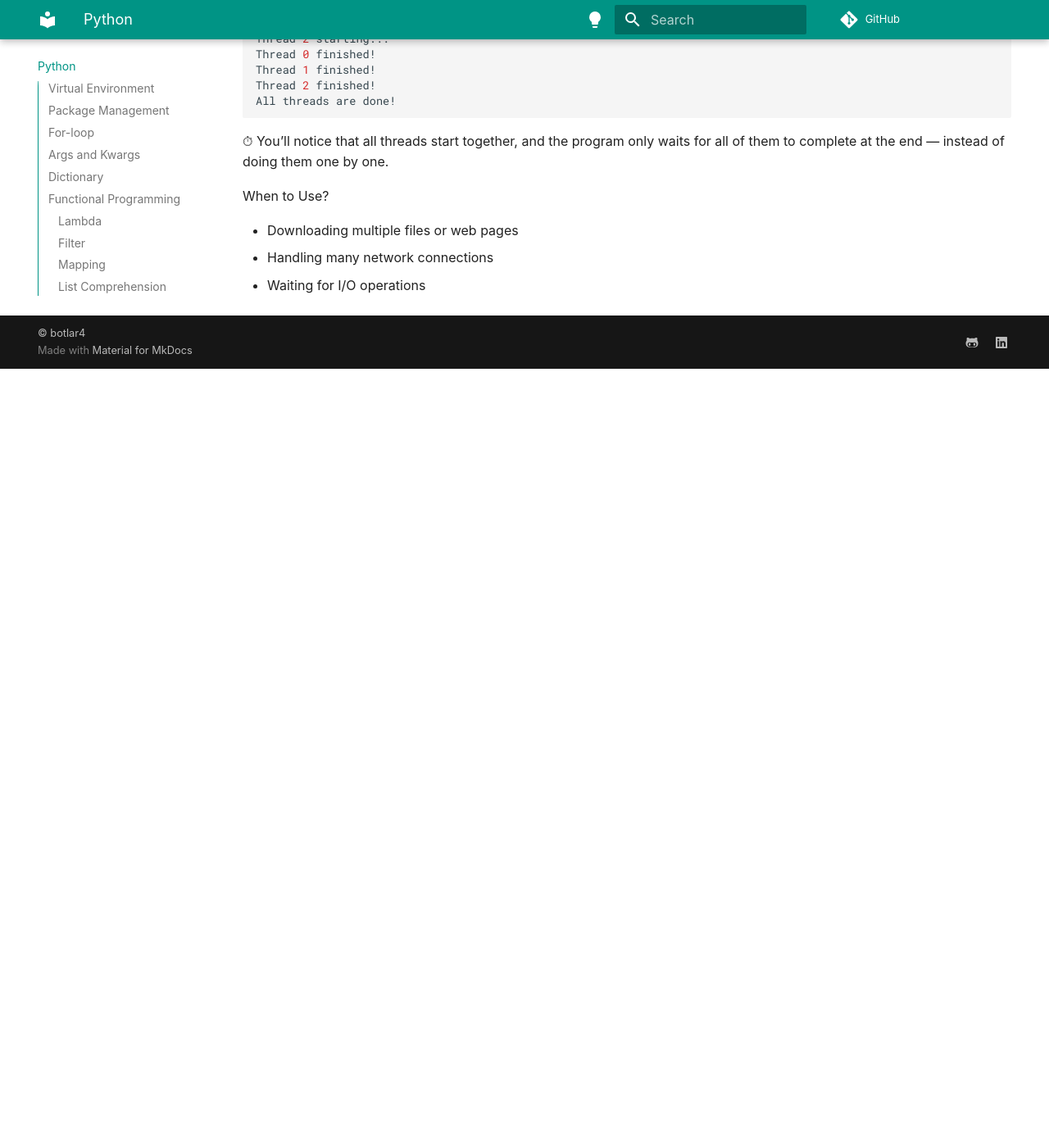
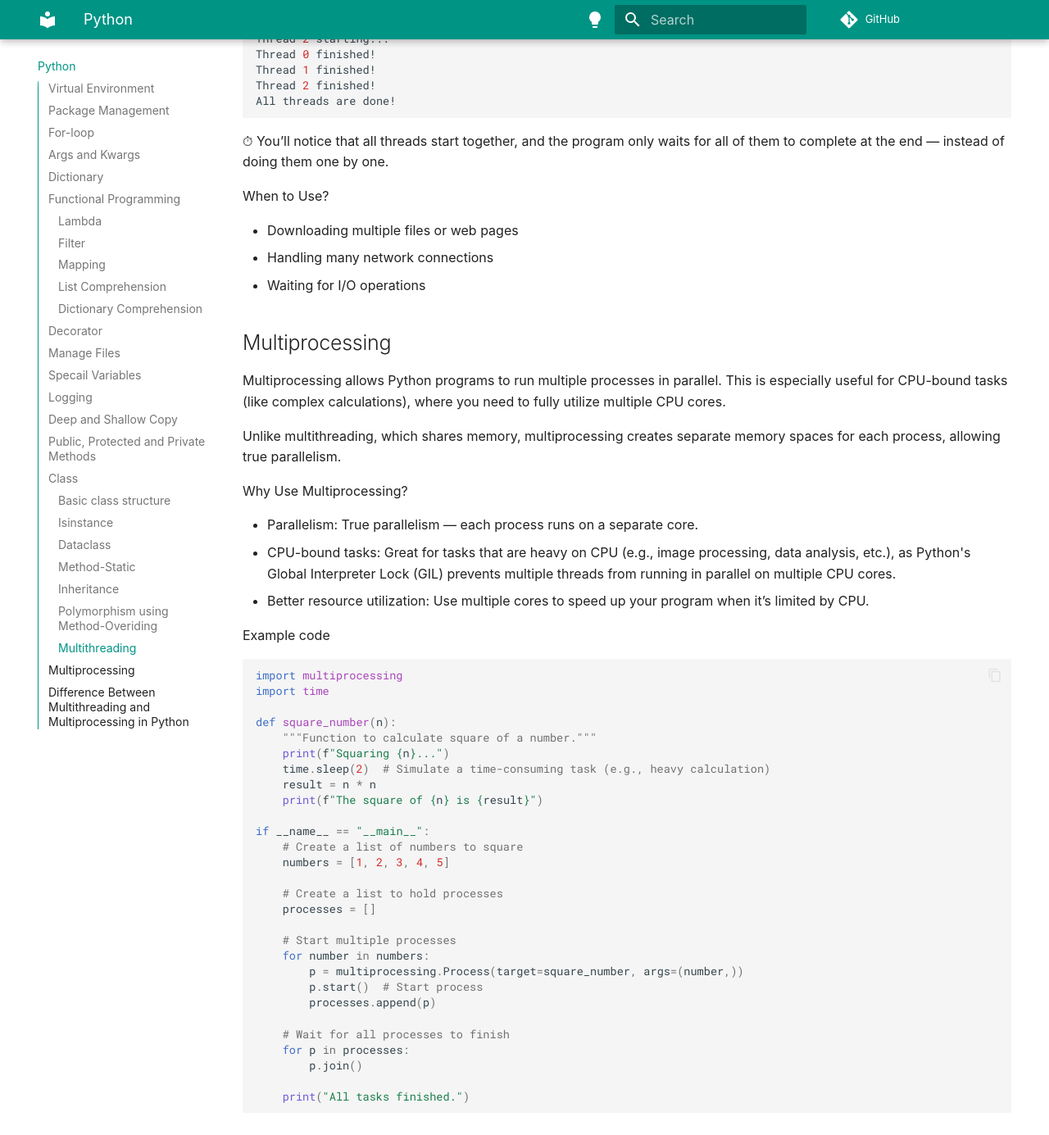
Before and after one commit to botlaram/docs, an MkDocs documentation site: the page built from docs/python.md, in a window 1280 px wide and 1400 px high, scrolled down 15436 px. Shown: the top 1385 px of the window at 82% size. Built offline with MkDocs 1.6.1 and Material for MkDocs 9.7.7, drawn with Linux system fonts in a browser that asks for light colours; some web fonts are replaced; before the commit the page ends 15886 px from its top, so only the background shows below that; some of the changed text lies outside the part shown.

Commit message:
Expand Python documentation on multiprocessing
Added sections on multiprocessing and its differences with multithreading in Python.

````diff
--- a/docs/python.md
+++ b/docs/python.md
@@ -740,3 +740,67 @@
 - Downloading multiple files or web pages
 - Handling many network connections
 - Waiting for I/O operations
+
+## Multiprocessing
+
+Multiprocessing allows Python programs to run multiple processes in parallel. This is especially useful for CPU-bound tasks (like complex calculations), where you need to fully utilize multiple CPU cores.
+
+Unlike multithreading, which shares memory, multiprocessing creates separate memory spaces for each process, allowing true parallelism.
+
+Why Use Multiprocessing?
+
+- Parallelism: True parallelism — each process runs on a separate core.
+- CPU-bound tasks: Great for tasks that are heavy on CPU (e.g., image processing, data analysis, etc.), as Python's Global Interpreter Lock (GIL) prevents multiple threads from running in parallel on multiple CPU cores.
+- Better resource utilization: Use multiple cores to speed up your program when it’s limited by CPU.
+
+Example code
+
+```python
+import multiprocessing
+import time
+
+def square_number(n):
+    """Function to calculate square of a number."""
+    print(f"Squaring {n}...")
+    time.sleep(2)  # Simulate a time-consuming task (e.g., heavy calculation)
+    result = n * n
+    print(f"The square of {n} is {result}")
+
+if __name__ == "__main__":
+    # Create a list of numbers to square
+    numbers = [1, 2, 3, 4, 5]
+
+    # Create a list to hold processes
+    processes = []
+
+    # Start multiple processes
+    for number in numbers:
+        p = multiprocessing.Process(target=square_number, args=(number,))
+        p.start()  # Start process
+        processes.append(p)
+
+    # Wait for all processes to finish
+    for p in processes:
+        p.join()
+
+    print("All tasks finished.")
+```
+
+## Difference Between Multithreading and Multiprocessing in Python
+
+| **Concept** | **Multithreading** | **Multiprocessing** |
+|--------------|--------------------|----------------------|
+| **Definition** | Runs multiple threads (small tasks) inside one process. | Runs multiple processes, each with its own Python interpreter and memory. |
+| **Execution model** | Threads share the same memory space. | Each process has its own separate memory space. |
+| **Parallel execution** | Limited by the **GIL** — only one thread runs Python code at a time. | True parallelism — each process runs on a separate CPU core. |
+| **Best for** | I/O-bound tasks (like file or network operations). | CPU-bound tasks (like calculations or data processing). |
+| **Global Interpreter Lock (GIL)** | Only one thread runs Python code at a time. | Not affected by GIL — all processes run independently. |
+| **Memory** | Shared between threads. | Separate memory for each process. |
+| **Data sharing** | Easy (since memory is shared). | Needs special tools like **Queues** or **Pipes** to share data. |
+| **Performance** | Great for I/O tasks. | Great for CPU-heavy tasks. |
+| **Overhead** | Low. | Higher (creates separate processes). |
+
+✅ When to Use
+
+- **Use Multithreading** → for I/O-bound work (e.g., downloading files, reading APIs).
+- **Use Multiprocessing** → for CPU-bound work (e.g., heavy computation, image processing).
````
Also changed, not shown: other parts of docs/python.md (+1 -1 lines).
